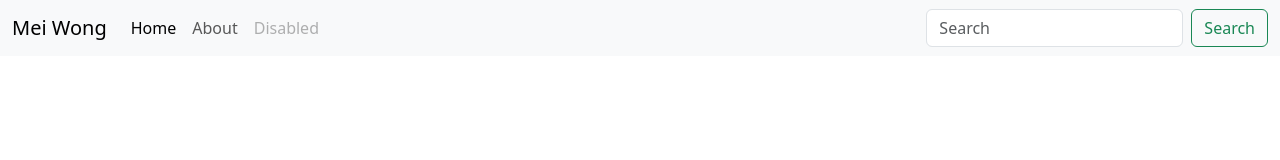
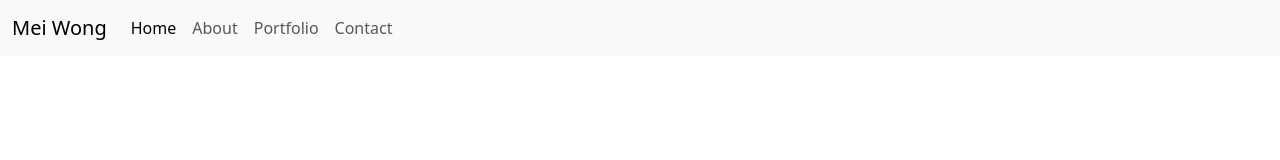
Before and after one commit to Kerem-Haeger/example_portfolio, a plain HTML site: page index.html in a window 1280 px wide. Drawn offline with nearby package versions, Linux system fonts and the light colour scheme.

Commit message:
finish customising navbar

```diff
--- a/index.html
+++ b/index.html
@@ -23,13 +23,12 @@
                 <a class="nav-link" href="#about">About</a>
               </li>
               <li class="nav-item">
-                <a class="nav-link disabled" aria-disabled="true">Disabled</a>
+                <a class="nav-link" href="#portfolio">Portfolio</a>
+              </li>
+              <li class="nav-item">
+                <a class="nav-link" href="#contact">Contact</a>
               </li>
             </ul>
-            <form class="d-flex" role="search">
-              <input class="form-control me-2" type="search" placeholder="Search" aria-label="Search">
-              <button class="btn btn-outline-success" type="submit">Search</button>
-            </form>
           </div>
         </div>
       </nav>
```
